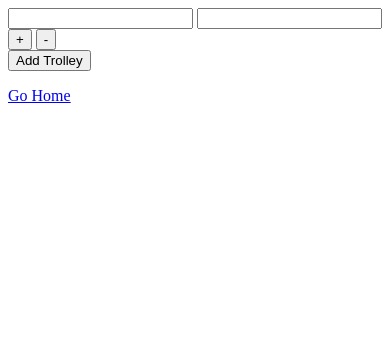
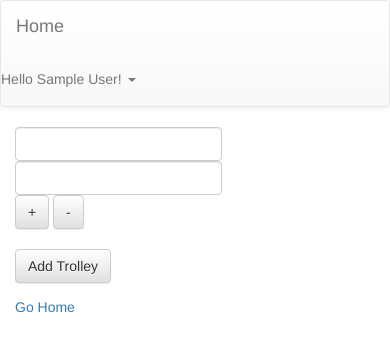
Before and after one commit to CG3002/hqserver, a Flask app: page /trolley/1/ in a window 390 px wide. Shown: the top 352 px of the page. Run offline with Flask 2, Linux system fonts and the light colour scheme; a user stored in the database is signed in; tables that the repository leaves empty hold one stand-in row (values such as "Sample post"); some libraries are stand-ins or nearby versions.

Commit message:
Added UI for Trolley Store

```diff
--- a/db_script.py
+++ b/db_script.py
@@ -3,7 +3,7 @@ Python script for inserting Product objects from Inventory files
 '''
 from hqserver import database
 import codecs, time, datetime
-# file_object=codecs.open("hqserver/Inventory_5000.txt", 'r', 'utf-8')
+file_object=codecs.open("hqserver/Inventory_5000.txt", 'r', 'utf-8')
 # for line in file_object:
 # 	line_split=line.split(':')
 # 	product_name=line_split[0]
--- a/hqserver/database.py
+++ b/hqserver/database.py
@@ -8,6 +8,7 @@ import os
 import views
 from werkzeug.security import generate_password_hash, check_password_hash
 from random import randint
+import datetime
 
 app.config['SQLALCHEMY_DATABASE_URI'] = 'sqlite:////Users/hari/test1.db'
 # app.config['SQLALCHEMY_ECHO'] = True
@@ -91,6 +92,8 @@ class TransactionSync(db.Model):
 	timestamp=db.Column(db.Integer, primary_key=True)
 	quantity_sold=db.Column(db.Integer)
 	total_revenue=db.Column(db.Float)
+	product=db.relationship('Product',
+		backref=db.backref('transactionsAssociated', lazy='dynamic'))
 
 	def __init__(self, **kwargs):
 		self.barcode=kwargs.get('barcode')
@@ -170,10 +173,12 @@ class TrolleyLink(db.Model):
 	__tablename__='User Trolley Link'
 	trolley_id=db.Column(db.Integer, primary_key=True)
 	user_id=db.Column(db.Integer, db.ForeignKey('Trolley Users.user_id', ondelete='SET NULL'))
+	date_created=db.Column(db.DateTime)
 
 	def __init__(self, **kwargs):
 		self.user_id=kwargs.get('user_id')
 		self.trolley_id=kwargs.get('trolley_id', None)
+		self.date_created=datetime.datetime.now()
 		if self.trolley_id is None:
 			done=0
 			while(done==0):
--- /dev/null
+++ b/hqserver/templates/base.html
@@ -0,0 +1,70 @@
+<html>
+	<meta name="viewport" content="width=device-width">
+	<head>
+		<script src="http://ajax.googleapis.com/ajax/libs/jquery/1/jquery.min.js"></script>
+		<link rel="stylesheet" href="//netdna.bootstrapcdn.com/bootstrap/3.0.3/css/bootstrap.min.css">
+		<link rel="stylesheet" href="//netdna.bootstrapcdn.com/bootstrap/3.0.3/css/bootstrap-theme.min.css">
+		<script src="//netdna.bootstrapcdn.com/bootstrap/3.0.3/js/bootstrap.min.js"></script>
+		<script type="text/javascript" src="/static/js/parsley.js"></script>
+		<link rel="stylesheet" href="http://code.jquery.com/ui/1.10.3/themes/smoothness/jquery-ui.css">
+  		<script src="http://code.jquery.com/ui/1.10.3/jquery-ui.js"></script>
+  		{% block head %}
+  		{% endblock %}
+	</head>
+	<body>
+		<nav class="navbar navbar-default" role="navigation">
+			<div class="navbar-header">
+				<a href="{{ url_for('index') }}" class="navbar-brand">Home</a>
+			</div>
+				{% if user and user.is_authenticated() %}
+					{% if outlets %}
+					<ul class="navbar-nav nav">
+						<li class="dropdown">
+							<a href="#" class="dropdown-toggle" data-toggle="dropdown">
+								Outlets
+								<b class="caret"></b>
+							</a>
+						<ul class="dropdown-menu">
+							{% for outlet in outlets %}
+								<li><a href="{{ url_for('outlet_view', outlet_id=outlet.outlet_id) }}">{{ outlet.outlet_name }}, {{ outlet.location }}</a>
+								</li>
+							{% endfor %}
+						</ul>
+						</li>
+					</ul>
+					{% endif %}
+					<ul class="nav navbar-nav navbar-right">
+					<li class="dropdown">
+						<a href="#" class="dropdown-toggle" data-toggle="dropdown">
+								Hello {{ user.name }}!
+								<b class="caret"></b>
+								&nbsp;&nbsp;&nbsp;&nbsp;
+						</a>
+						<ul class="dropdown-menu">
+							<li><a href = "{{ url_for('logout_view') }}">Logout</a></li>
+						</ul>
+					</li>
+					</ul>
+				{% else %}
+				<ul class="navbar-nav nav navbar-right">
+					<li>
+					<a href="{{ url_for('login_view') }}">Login</a>
+					</li>
+					<li>
+						<a href="{{ url_for('register_view') }}">Register</a>
+					</li>
+					<li>
+						&nbsp;&nbsp;&nbsp;&nbsp;
+					<li>
+					<!-- <a href="{{ url_for('register_view') }}">Register</a> -->
+				</ul>
+				{% endif %}
+		</nav>
+		<div class="container">
+			{% block container %}
+			{% endblock %}
+		</div>
+		{% block scripts %}
+		{% endblock %}
+	</body>
+</html>
--- a/hqserver/templates/trolley.html
+++ b/hqserver/templates/trolley.html
@@ -1,15 +1,14 @@
-<html>
-	<head>
-		<script src="http://ajax.googleapis.com/ajax/libs/jquery/1/jquery.min.js"></script>
-		<script type="text/javascript" src="/static/js/parsley.js"></script>
-		<link rel="stylesheet" href="http://code.jquery.com/ui/1.10.3/themes/smoothness/jquery-ui.css">
-  		<script src="http://code.jquery.com/ui/1.10.3/jquery-ui.js"></script>
+{% extends "base.html"%}
+{% block head %}
   		<style>
 			.ui-autocomplete-category {
 			font-weight: bold;
 			padding: .2em .4em;
 			margin: .8em 0 .2em;
 			line-height: 1.5;
+			}
+			.form-control{
+			width: inherit;
 			}
 		</style>
 		<script>
@@ -27,36 +26,38 @@
 			}
 			});
 		</script>
-	</head>
-	<body>
+{% endblock %}
+{% block container %}
 	{% if trolley_items %}
-		<form id="trolley-form">
-					<input type="hidden" name="trolley_id" value="{{ trolley_id }}"/>
-					<div id="container">
+	<form id="trolley-form" class="form-inline" role="form">
+			<input type="hidden" name="trolley_id" class="form-control" value="{{ trolley_id }}"/>
+				<div id="form-container">
 					{% for item in trolley_items %}
 					<div id="fields{{ loop.index0 }}">
-							<input type="hidden" id="barcode" name="barcode" value="{{ item.barcode }}" parsley-minlength="8"/>
-							<input type="text" id="search" name="name" value="{{ item.product_name }}"  required/>
-							<input type="text" id="quantity" name="quantity" value="{{ item.quantity }}"parsley-type="number"/>
-							<input type="button" value="+" id="add" />
-							<input type="button" value="-" id="remove" />
+						<input type="hidden" id="barcode" class="form-control" name="barcode" value="{{ item.barcode }}" parsley-minlength="8"/>
+						<input type="text" id="search" class="form-control" name="name" value="{{ item.product_name }}" required/>
+						<input type="text" id="quantity" class="form-control" name="quantity" value="{{ item.quantity }}"parsley-type="number"/>
+						<input type="button" class="btn btn-default" value="+" id="add" />
+						<input type="button" class="btn btn-default"value="-" id="remove" />
 					</div>
 					{% endfor %}
 				</div>
-					<input type="submit" value="Edit Trolley" />
+				<br />
+				<input type="submit" class="btn btn-default" value="Edit Trolley" />
 	</form>
 	{% else %}
-		<form id="trolley-form">
-					<div id="container">
+	<form id="trolley-form" class="form-inline" role="form">
+				<div id="form-container">
 					<div id="fields0">
-							<input type="hidden" id="barcode" name="barcode" value="" parsley-minlength="8"/>
-							<input type="text" id="search" name="name" required/>
-							<input type="text" id="quantity" name="quantity" parsley-type="number" />
-							<input type="button" value="+" id="add" />
-							<input type="button" value="-" id="remove" />
+						<input type="hidden" id="barcode" class="form-control" name="barcode" value="" parsley-minlength="8"/>
+						<input type="text" id="search" class="form-control" name="name" required/>
+						<input type="text" id="quantity" class="form-control" name="quantity" parsley-type="number" />
+						<input type="button" class="btn btn-default" value="+" id="add" />
+						<input type="button" class="btn btn-default" value="-" id="remove" />
 					</div>
 				</div>
-					<input type="submit" value="Add Trolley" />
+				<br />
+				<input type="submit" class="btn btn-default" value="Add Trolley" />
 	</form>
 	{% endif %}
 	<a href="{{ url_for('index') }}">Go Home</a>
@@ -64,6 +65,8 @@
 			<p>Trolley Created!</p>
 			<a href="{{url_for('index')}}">Go Home</a>
 	</div>
+{% endblock %}
+{% block scripts %}
 	<script type="text/javascript">
 		$.fn.serializeObject = function()
 			{
@@ -84,25 +87,50 @@
 	</script>
 	<script type="text/javascript">
 		$(document).ready(function() {
+			function get_price(){
+				$.ajax({
+		            type: "POST",
+		            contentType: "application/json",
+		            url: "{{ url_for('return_trolley_price') }}",
+		            data: JSON.stringify({'trolley_id': {{ trolley_id }}, 'outlet_id': {{ outlet_id}} }),
+		            dataType: "json",
+		            success: function(data) {
+		            	$("#price").remove();
+		            	$("#warning").remove();
+		            	var priceField="<h3><div id=\"price\">Total Price: "+data['price'].toFixed(2)+"</div></h3>";
+		            	var warningField="<h5><div id=\"warning\">Disclaimer: Price shown here is for estimating only. Actual price may vary.</div></h5>"
+		            	$("#trolley-form").append(priceField);
+		            	$("#trolley-form").append(warningField);
+		                //var obj = jQuery.parseJSON(data); if the dataType is not specified as json uncomment this
+		                // do what ever you want with the server response
+		            },
+		            error: function(){
+		                  alert('error handing here');
+		            }
+		        	});
+			}
+			{% if trolley_id %}
+				get_price();
+			{% endif %}
 			$("#dialog-success").dialog({
 				autoOpen: false,
 		        modal: true,
 		     });
 			$(document).on('click', '#add', function() {
-					var iter = $("#container div").length + 1;
+				var iter = $("#form-container div").length + 1;
 				console.log(iter);
-					var newfield = $("<div id=\"fields"+iter+"\"/>");
-					var barcodeField = $("<input type=\"hidden\" id=\"barcode\" name=\"barcode\" />");
-					var searchField = $("<input type=\"text\" id=\"search\" name=\"name\" required />");
-					var quantityField = $("<input type=\"text\" id=\"quantity\" name=\"quantity\" parsley-type=\"number\" />");
-					var addButton = $("<input type=\"button\" value=\"+\" id=\"add\" />");
-					var removeButton = $("<input type=\"button\" value=\"-\" id=\"remove\" />");
+				var newfield = $("<div id=\"fields"+iter+"\"></div>");
+				var barcodeField = $("<input type=\"hidden\" id=\"barcode\" class=\"form-control\" name=\"barcode\" />");
+				var searchField = $("<input type=\"text\" id=\"search\" class=\"form-control\" name=\"name\" required />");
+				var quantityField = $("<input type=\"text\" id=\"quantity\" class=\"form-control\" name=\"quantity\" parsley-type=\"number\" />");
+				var addButton = $("<input type=\"button\" class=\"btn btn-default\" value=\"+\" id=\"add\" />");
+				var removeButton = $("<input type=\"button\" class=\"btn btn-default\" value=\"-\" id=\"remove\" />");
 				newfield.append(barcodeField);
 				newfield.append(searchField);
 				newfield.append(quantityField);
 				newfield.append(addButton);
 				newfield.append(removeButton);
-					$("#container").append(newfield);
+				$("#form-container").append(newfield);
 				searchField.catcomplete({
 					source: "{{ url_for('autocomplete_search', outlet_id=outlet_id) }}",
 					minLength: 3,
@@ -121,7 +149,7 @@
 				});
 			});
 			$(document).on('click', '#remove', function() {
-					var iter = $("#container div").length
+				var iter = $("#form-container div").length
 				if (iter > 1) {
 					$(this).parent().remove();
 				}
@@ -139,6 +167,7 @@
 		            dataType: "json",
 		            success: function(data) {
 		            	$("#dialog-success").dialog("open");
+		            	get_price();
 		                //var obj = jQuery.parseJSON(data); if the dataType is not specified as json uncomment this
 		                // do what ever you want with the server response
 		            },
@@ -169,5 +198,4 @@
 			});
 		});
 	</script>
-	</body>
-</html>
+{% endblock %}
--- a/hqserver/views.py
+++ b/hqserver/views.py
@@ -186,6 +186,23 @@ def return_trolley():
 		print payload
 	return make_response(json.dumps(payload), 200, {'content-type': 'application/json'})
 
+@app.route('/get/price/', methods=['POST'])
+def return_trolley_price():
+	outlet_id=request.get_json().get('outlet_id')
+	trolley_id=request.get_json().get('trolley_id')
+	outlet = database.Outlet.query.get(outlet_id)
+	trolleys=database.Trolley.query.filter_by(trolley_id=trolley_id).all()
+	payload = []
+	if trolleys is None:
+		error_payload={'error': True}
+		return make_response(json.dumps(error_payload), 200, {'content-type': 'application/json'})
+	outlet_ip=str(outlet.outlet_server_ip)+"get/price/"
+	for trolley in trolleys:
+		payload.append({'barcode': trolley.barcode, 'quantity': trolley.quantity})
+	headers = {'content-type' : 'application/json'}
+	resp=requests.post(outlet_ip, data=json.dumps(payload), headers=headers)
+	return make_response(jsonify(resp.json()), 200)
+
 @app.route('/product/name/', methods=['POST'])
 def return_product_name():
 	data=request.get_json()
@@ -215,7 +232,7 @@ def outlet_sync(product_barcode, db_action, outlet_id):
 		resp=requests.delete(url, data=data, headers=headers)
 	print resp.text
 
-@app.route('/restock', methods=['POST',])
+@app.route('/restock/', methods=['POST',])
 def retail_server_restock():
 	if request.method=="POST":
 		return make_response(jsonify({'error' : 'False'}), 200)
```
Also changed, not shown: hqserver/templates/form.html (+8 -8 lines), hqserver/templates/index.html (+6 -20 lines), hqserver/templates/outlet.html (+17 -19 lines), hqserver/model_views.py (line endings or trailing spaces). Lines whose indentation alone changed are shown as unchanged.
